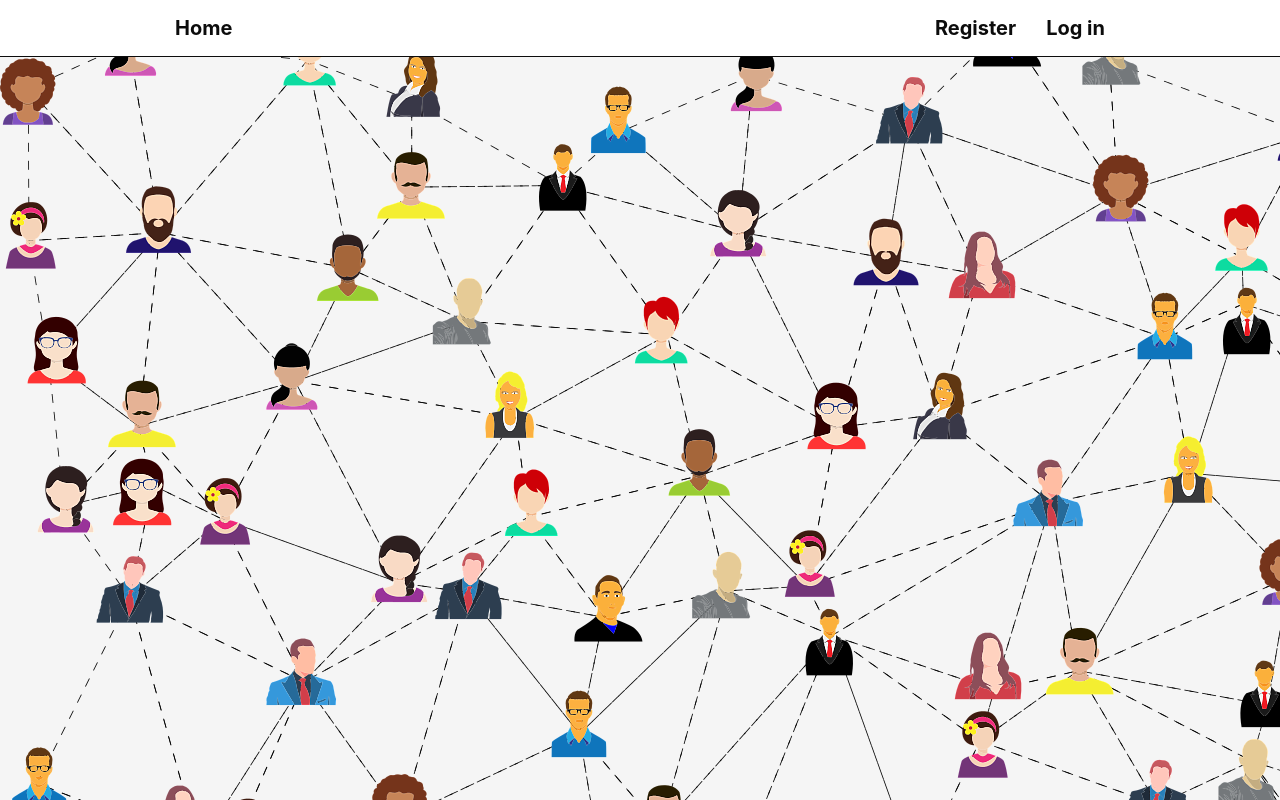
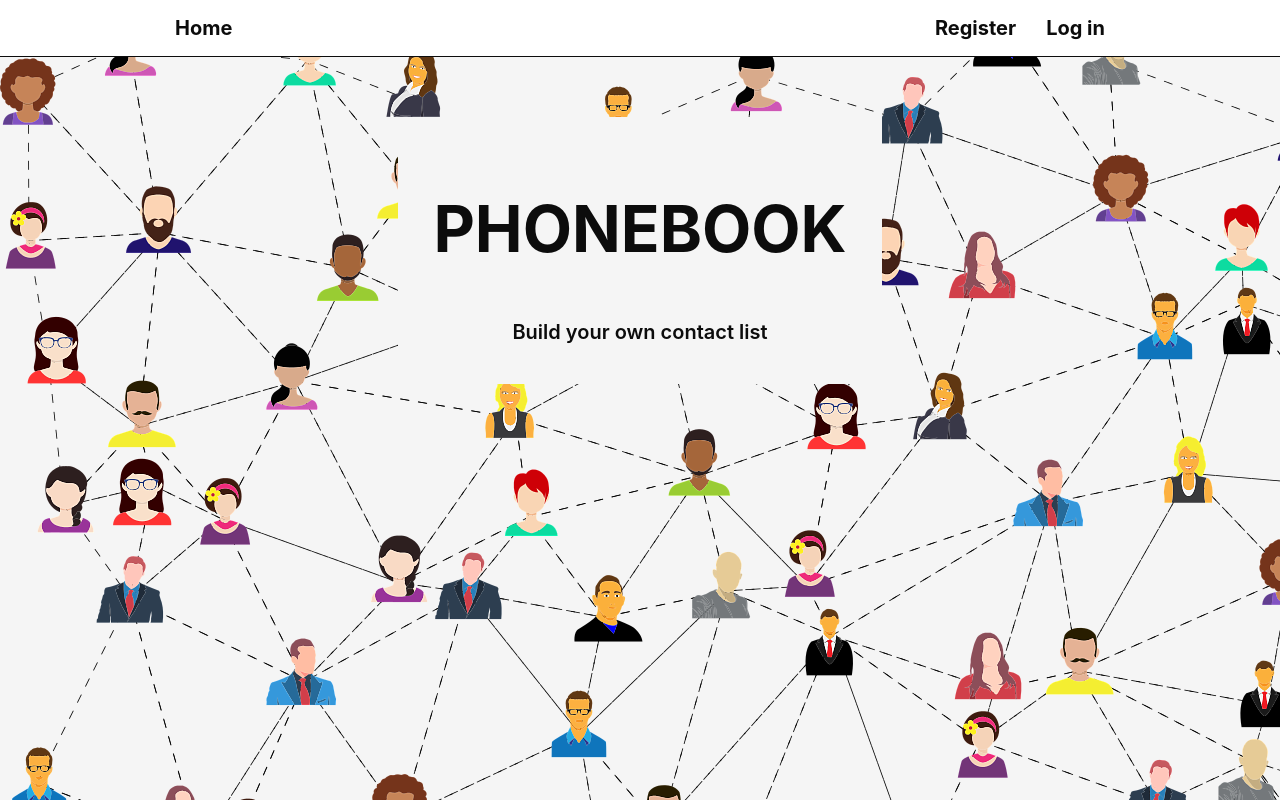
Before and after one commit to SebastianLalek/goit-react-hw-08-phonebook, a React (Create React App) app: page / in a window 1280 px wide. Built offline with nearby package versions, Linux system fonts and the light colour scheme.

Commit message:
add Home page

```diff
--- a/src/components/App.jsx
+++ b/src/components/App.jsx
@@ -9,17 +9,24 @@ import { useDispatch } from 'react-redux';
 import { refreshUser } from 'redux/auth/authOperations';
 import { RestrictedRoute } from './RestrictedRoute';
 import { PrivateRoute } from './PrivateRoute';
+import { useAuth } from 'hooks/useAuth';
+import Loader from './loader/Loader';
+import Home from 'pages/home/Home';
 
 export const App = () => {
   const dispatch = useDispatch();
+  const { isRefreshing } = useAuth();
 
   useEffect(() => {
     dispatch(refreshUser());
   }, [dispatch]);
 
-  return (
+  return isRefreshing ? (
+    <Loader />
+  ) : (
     <Routes>
       <Route path="/" element={<Layout />}>
+        <Route index element={<Home />} />
         <Route
           path="/login"
           element={
```
